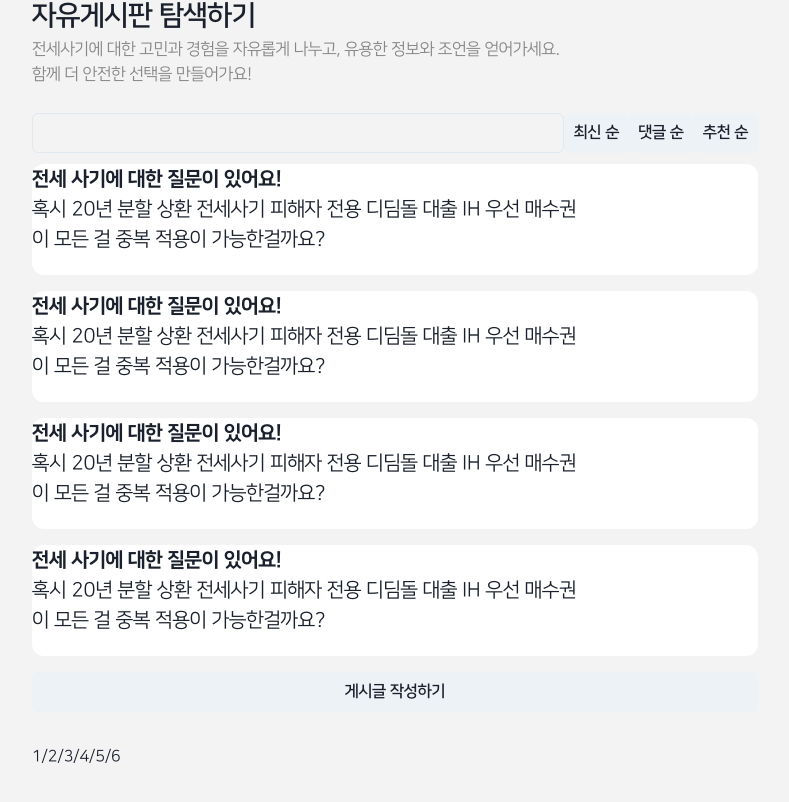
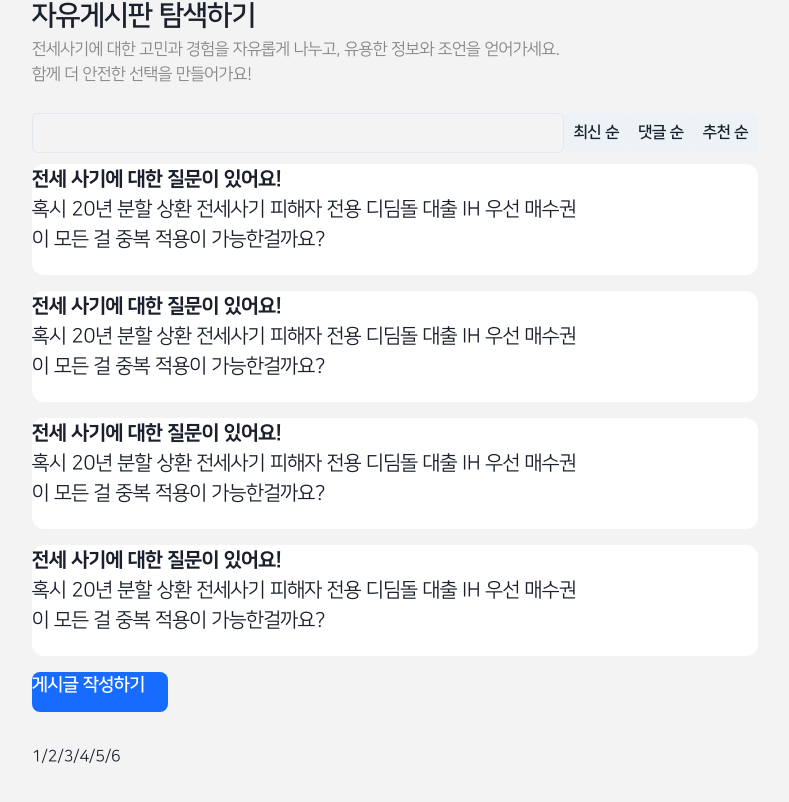
Before and after one commit to kakao-tech-campus-2nd-step3/Team11_FE, a React (Vite) app: page /community/local in a window 1280 px wide. Shown: the part 732-1534 px from the top of the page, without its empty margins (245-1034 px from the left). Built offline with nearby package versions, Linux system fonts and the light colour scheme.

Commit message:
feat: 게시글 작성하기 버튼 스타일 및 라우팅 추가

```diff
--- /dev/null
+++ b/src/pages/Community/Posting.tsx
@@ -0,0 +1,5 @@
+import React from 'react';
+
+export const Posting: React.FC = () => {
+  return <div>positng</div>;
+};
--- a/src/pages/Community/index.tsx
+++ b/src/pages/Community/index.tsx
@@ -2,7 +2,9 @@ import { BasicLayout } from '@components/commons/BasicLayout';
 import { PropH } from '@components/commons/types';
 
 import React from 'react';
+import { Link } from 'react-router-dom';
 
+import { ROUTER_PATH } from '@/router';
 import { BoomerangColors } from '@/utils/colors';
 import { boards } from '@/utils/statics';
 import {
@@ -106,7 +108,20 @@ export const Community: React.FC = () => (
               </Text>
             </Box>
           ))}
-          <Button>게시글 작성하기</Button>
+          <Link>
+            <Text
+              fontWeight={700}
+              fontSize={18}
+              to={ROUTER_PATH.POSTING}
+              bg={BoomerangColors.deepBlue}
+              w={136}
+              h={10}
+              borderRadius={8}
+              color={BoomerangColors.white}
+            >
+              게시글 작성하기
+            </Text>
+          </Link>
           <Spacer />
           <Box>1/2/3/4/5/6</Box>
         </VStack>
--- a/src/router.tsx
+++ b/src/router.tsx
@@ -2,6 +2,7 @@ import React from 'react';
 import { Navigate, Outlet, createBrowserRouter } from 'react-router-dom';
 
 import { Community } from '@/pages/Community';
+import { Posting } from '@/pages/Community/Posting';
 import { DamagePrevention1 } from '@/pages/DamagePrevention1';
 import { Guideline } from '@/pages/Guideline';
 import { Home } from '@/pages/Home';
@@ -12,6 +13,7 @@ export const ROUTER_PATH = {
   GUIDELINE: '/guideline',
   PREVENT: '/prevent/:id',
   COMMUNITY: '/community/:type',
+  POSTING: '/community/posting',
   NOT_FOUND: '*',
 } as const;
 
@@ -24,6 +26,7 @@ export const router = createBrowserRouter([
   { index: true, path: ROUTER_PATH.ROOT, element: <Home /> },
   { path: ROUTER_PATH.GUIDELINE, element: <Guideline /> },
   { path: ROUTER_PATH.PREVENT, element: <DamagePrevention1 /> },
+  { path: ROUTER_PATH.POSTING, element: <Posting /> },
   { path: ROUTER_PATH.COMMUNITY, element: <Community /> },
   {
     element: <PrivateRoute />,
```
